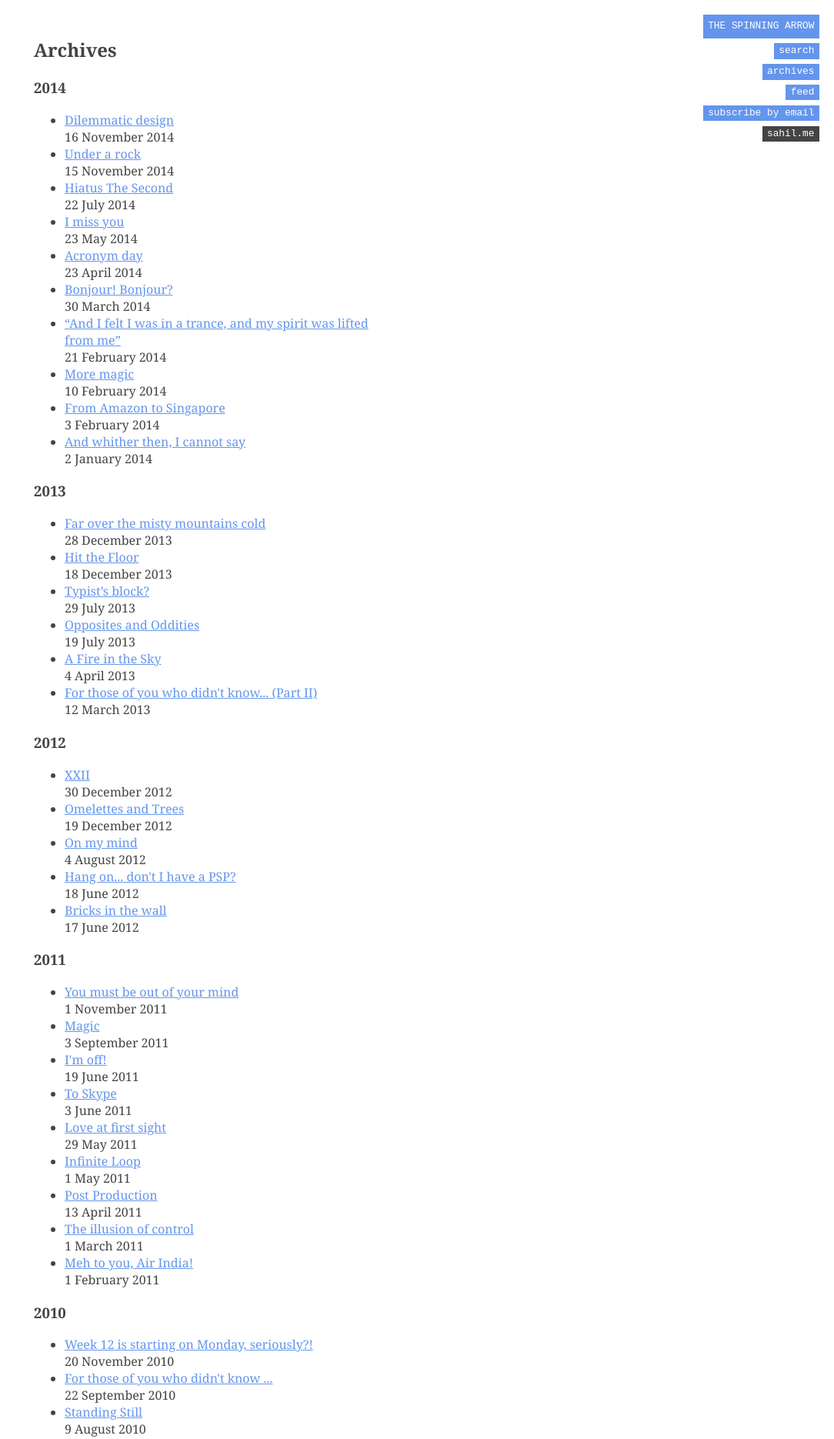
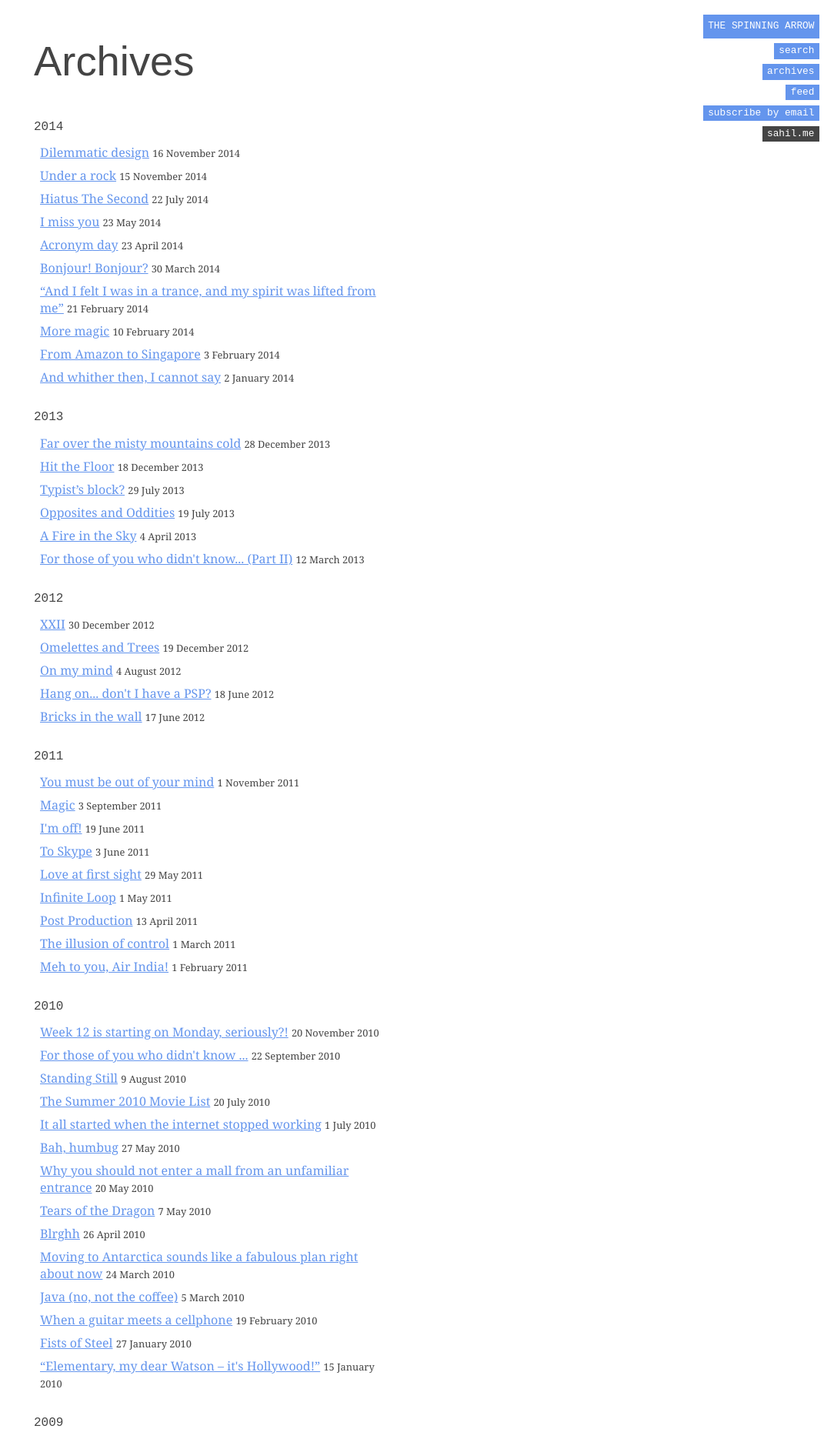
Before and after one commit to spinningarrow/blog.sahil.me, a Jekyll site: the page built from archives/index.html, in a window 1280 px wide. Shown: the top 1870 px of the page at 77% size, without its empty margins (196-1280 px from the left). Built offline with Jekyll 4.4.1, drawn with Linux system fonts in a browser that asks for light colours; some web fonts are replaced.

Commit message:
[style] Style the Archives page
- These are temporary styles so that the Archives page looks a little
  better pending a revamp (to include categories or some such)

```diff
--- a/archives/index.html
+++ b/archives/index.html
@@ -2,8 +2,8 @@
 layout: default
 title: Archives
 ---
-<section class="content page-archives">
-	<h2>Archives</h2>
+<section class="page-archives">
+	<h1>Archives</h1>
 
 	{% assign previous_post_year = "" %}
 	{% assign first_list = true %}
@@ -17,20 +17,17 @@ title: Archives
 			{% else %}
 		</ul>
 			{% endif %}
-			<h3>{{ current_post_year }}</h3>
-			<ul class="listing listing-stylish">
+		<h2>{{ current_post_year }}</h2>
+		<ul class="list-collapsible">
 			{% assign previous_post_year = current_post_year %}
 		{% endif %}
 
 			<li>
 				<a href="{{ post.url }}/" class="title-post">{{ post.title }}</a>
-
-			<div class="meta-post">
-				<time datetime="{{ post.date }}">{{ post.date | date: "%e %B %Y" }}</time>
-			</div>
+				<time class="meta-post" datetime="{{ post.date }}">{{ post.date | date: "%e %B %Y" }}</time>
 			</li>
 	{% endfor %}
 		</ul>
 
-	<p class="alert"><strong>Note</strong>: Older posts from 2007 and 2006 can be found at <a href="http://sahilb.blogspot.com">sahilb.blogspot.com</a>.</p>
+	<p class="box box-info"><strong>Note</strong>: Older posts from 2007 and 2006 can be found at <a href="http://sahilb.blogspot.com">sahilb.blogspot.com</a>.</p>
 </section>
--- a/assets/css/main.css
+++ b/assets/css/main.css
@@ -57,6 +57,7 @@ body {
 h1 {
   font-family: ostrich sans, sans-serif;
   font-size: 3.4em;
+  font-weight: 400;
 }
 
 @media (max-width: 940px) {
@@ -162,10 +163,6 @@ a:hover {
   position: relative;
 }
 
-.post h1 {
-  font-weight: 400;
-}
-
 .post h1 a {
   color: #f50038;
   text-decoration: none;
@@ -216,3 +213,33 @@ a:hover {
   margin: 0;
   padding: 0;
 }
+
+/* Archives */
+
+.page-archives h2 {
+  font-family: 'm+ 1m', monospace;
+  font-size: 1em;
+  font-weight: 400;
+}
+
+.list-collapsible {
+  list-style: none;
+  margin: 0 0 2em;
+  padding: 0 0 0 0.5em;
+}
+
+.list-collapsible li {
+  margin: 0.5em 0;
+}
+
+.list-collapsible .meta-post {
+  font-size: 0.8em;
+}
+
+.box {
+  padding: 0.5em;
+}
+
+.box-info {
+  background-color: rgba(100, 149, 237, 0.1);
+}
```
Also changed, not shown: assets/css/_main.css (+30 -4 lines). Lines whose indentation alone changed are shown as unchanged.
